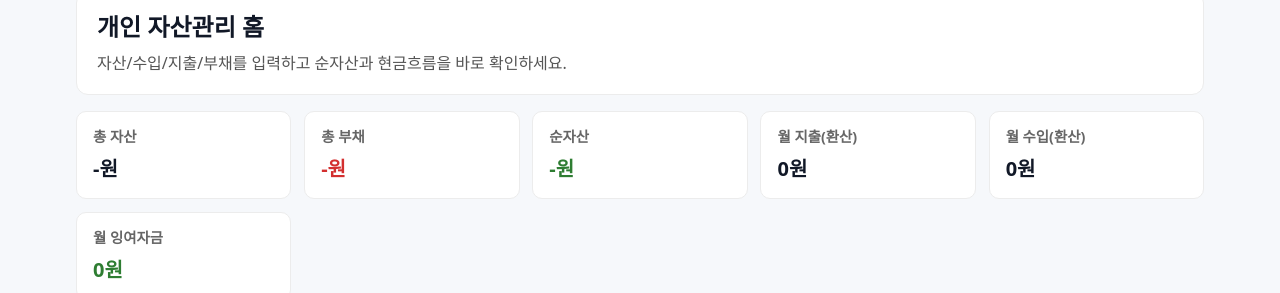
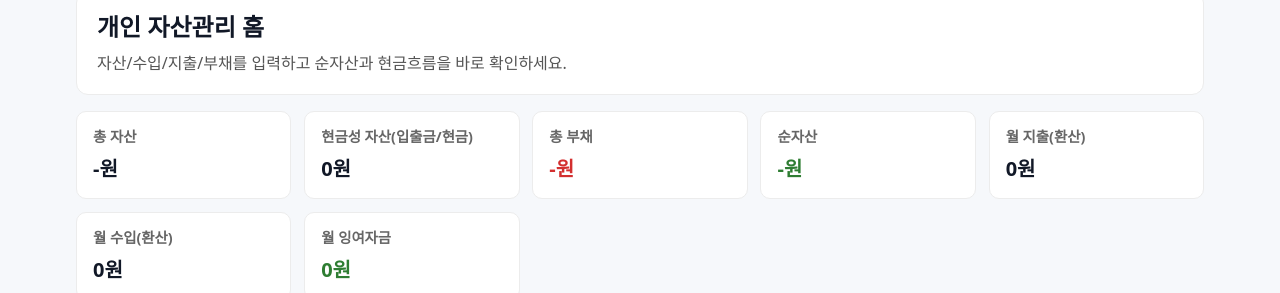
Before and after one commit to megabeat/asset-manager, a Next.js app: page / in a window 1280 px wide. Shown: the part 98-391 px from the top of the page. Built offline with nearby package versions, Linux system fonts and the light colour scheme; no server answers.

Commit message:
feat(home): show liquid assets total card

```diff
--- a/src/app/page.tsx
+++ b/src/app/page.tsx
@@ -46,6 +46,12 @@ export default function Home() {
     [assets]
   );
 
+  const liquidAssetsTotal = useMemo(() => {
+    return assets
+      .filter((asset) => asset.category === 'cash' || asset.category === 'deposit')
+      .reduce((sum, asset) => sum + (asset.currentValue ?? 0), 0);
+  }, [assets]);
+
   const monthlyExpense = useMemo(() => {
     return expenses.reduce((sum, item) => sum + (item.cycle === 'yearly' ? item.amount / 12 : item.amount), 0);
   }, [expenses]);
@@ -88,6 +94,12 @@ export default function Home() {
           <h3 style={{ margin: 0, color: '#666', fontSize: '0.9rem' }}>총 자산</h3>
           <p style={{ margin: '0.45rem 0 0', fontWeight: 700, fontSize: '1.25rem' }}>
             {summary?.totalAssets?.toLocaleString() ?? '-'}원
+          </p>
+        </div>
+        <div style={{ background: '#fff', border: '1px solid #ececec', borderRadius: 10, padding: '1rem' }}>
+          <h3 style={{ margin: 0, color: '#666', fontSize: '0.9rem' }}>현금성 자산(입출금/현금)</h3>
+          <p style={{ margin: '0.45rem 0 0', fontWeight: 700, fontSize: '1.25rem' }}>
+            {liquidAssetsTotal.toLocaleString()}원
           </p>
         </div>
         <div style={{ background: '#fff', border: '1px solid #ececec', borderRadius: 10, padding: '1rem' }}>
```
